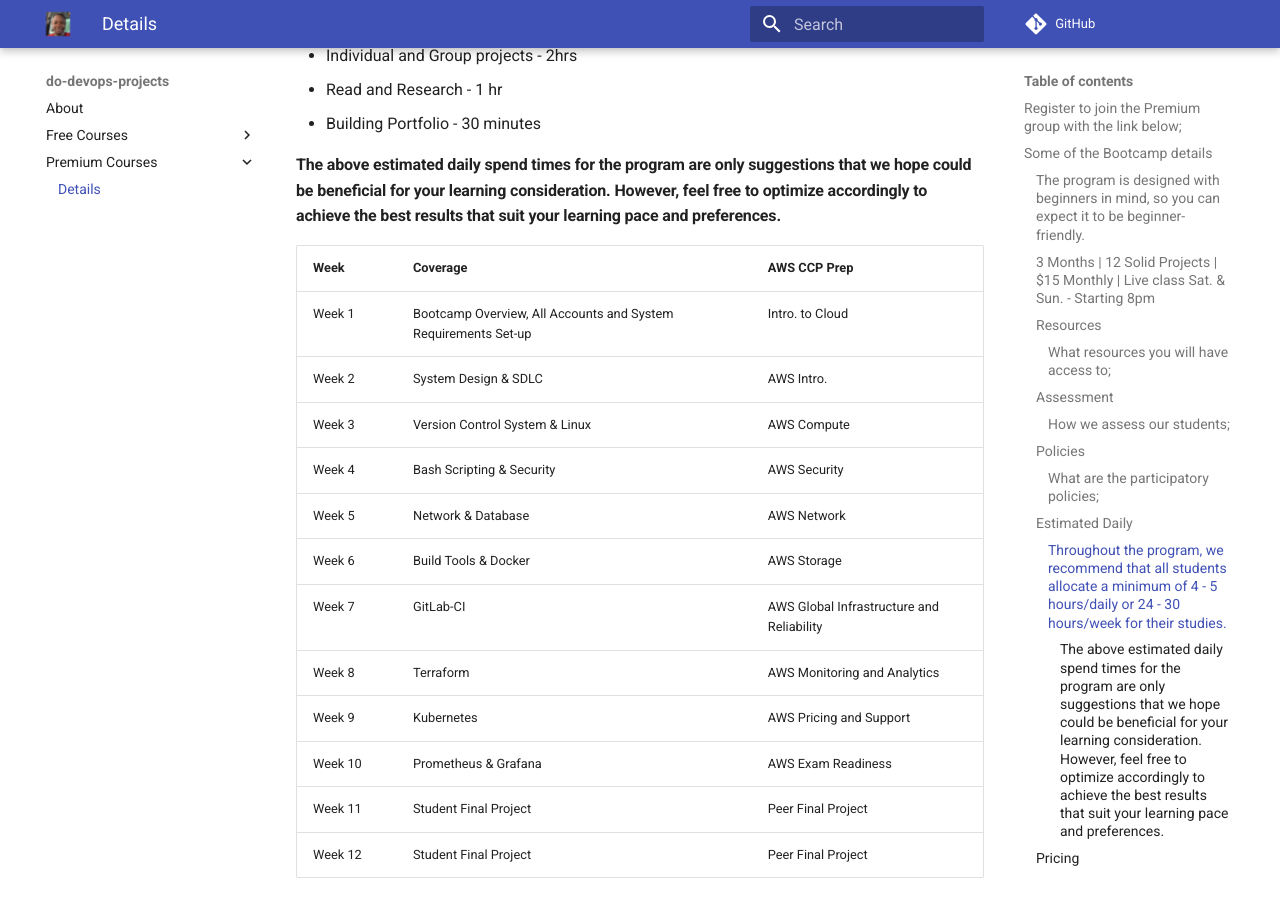
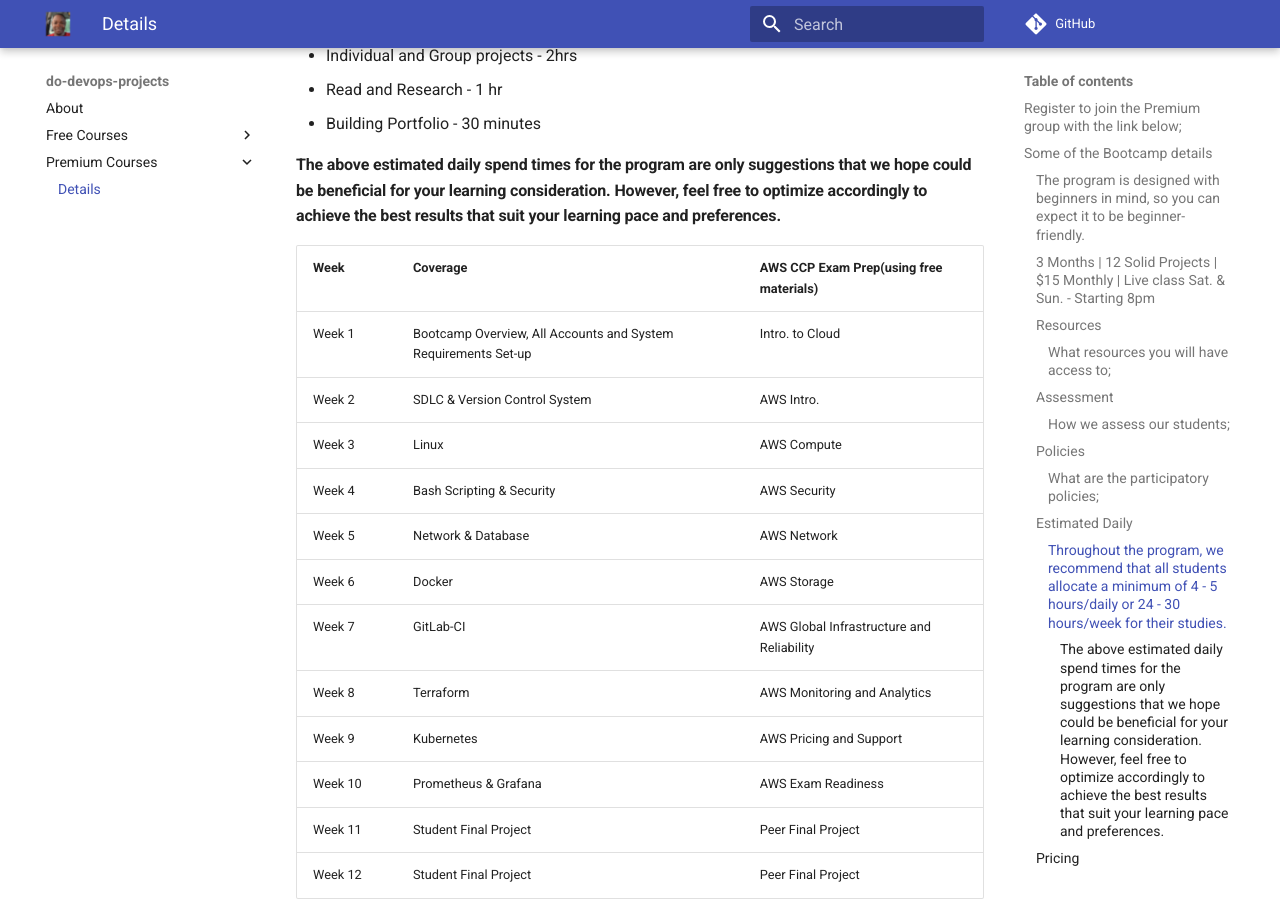
Before and after one commit to hellodeolu/don-labs, an MkDocs documentation site: the page built from docs/details.md, in a window 1280 px wide and 900 px high, scrolled down 1649 px. Built offline with MkDocs 1.6.1 and Material for MkDocs 9.7.7, drawn with Linux system fonts in a browser that asks for light colours; comment, search, counter and statistics services are not loaded.

Commit message:
curriculum-adjust

```diff
--- a/docs/details.md
+++ b/docs/details.md
@@ -41,14 +41,14 @@
 
 #### The above estimated daily spend times for the program are only suggestions that we hope could be beneficial for your learning consideration. However, feel free to optimize accordingly to achieve the best results that suit your learning pace and preferences.
 
-|  Week | Coverage | AWS CCP Prep |
+|  Week | Coverage | AWS CCP Exam Prep(using free materials) |
 | --- | --- | --- |
 | Week 1 | Bootcamp Overview, All Accounts and System Requirements Set-up | Intro. to Cloud |
-| Week 2 | System Design & SDLC | AWS Intro. |
-| Week 3 | Version Control System & Linux | AWS Compute |
+| Week 2 | SDLC & Version Control System | AWS Intro. |
+| Week 3 | Linux | AWS Compute |
 | Week 4 | Bash Scripting & Security | AWS Security |
 | Week 5 | Network & Database | AWS Network |
-| Week 6 | Build Tools & Docker | AWS Storage |
+| Week 6 | Docker | AWS Storage |
 | Week 7 | GitLab-CI | AWS Global Infrastructure and Reliability |
 | Week 8 | Terraform | AWS Monitoring and Analytics |
 | Week 9 | Kubernetes | AWS Pricing and Support |
```
Also changed, not shown: docs/about/index.md (+1 -1 lines), docs/assets/don-fliers.png (deleted), docs/assets/don-recent.jpeg (added).
